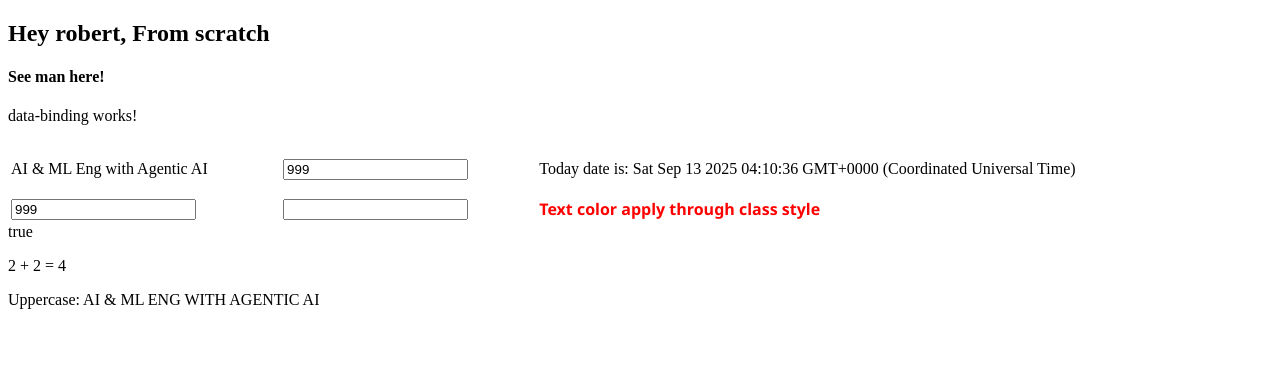
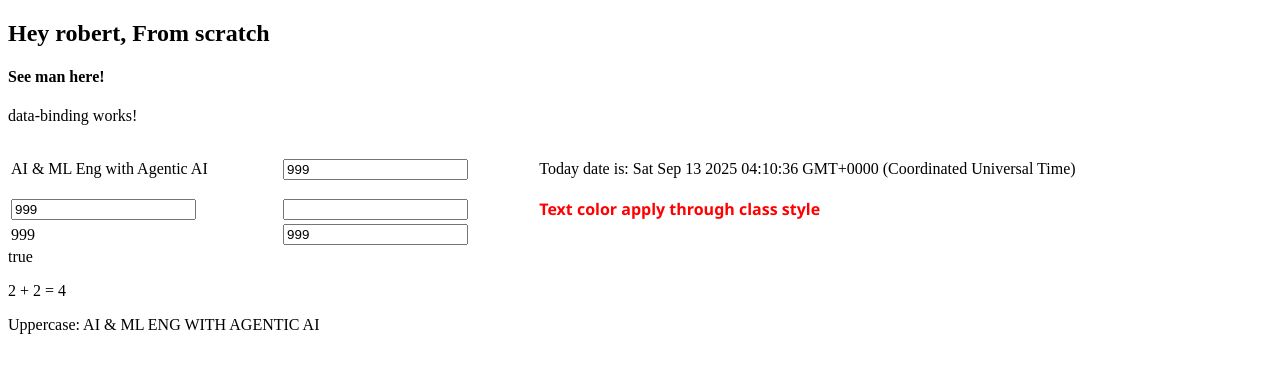
Before and after one commit to meAltf/learn_Angular, an Angular app in the folder Angular/my-first-app/: page / in a window 1280 px wide. Shown: the top 372 px of the page. Built offline with nearby package versions, Linux system fonts and the light colour scheme.

Commit message:
tried two way data binding with ngModel | didn't work

```diff
--- a/Angular/my-first-app/src/app/components/data-binding/data-binding.html
+++ b/Angular/my-first-app/src/app/components/data-binding/data-binding.html
@@ -24,6 +24,17 @@
             <span [class]="spanClassName">Text color apply through class style</span>
         </td>
     </tr>
+
+    <!--Learning ngModel to sync with all binding variables-->
+    <tr>
+        <td>
+            {{rollNum}}
+        </td>
+        <td>
+            <input type="text" [(ngModel)]="rollNum">
+
+        </td>
+    </tr>
 </table>
 
 {{isActive}}
--- a/Angular/my-first-app/src/app/components/data-binding/data-binding.ts
+++ b/Angular/my-first-app/src/app/components/data-binding/data-binding.ts
@@ -1,8 +1,10 @@
 import { Component } from '@angular/core';
+import { FormsModule } from '@angular/forms';
 
 @Component({
   selector: 'app-data-binding',
-  imports: [],
+  standalone: true,
+  imports: [FormsModule],
   templateUrl: './data-binding.html',
   styleUrl: './data-binding.css'
 })
```
